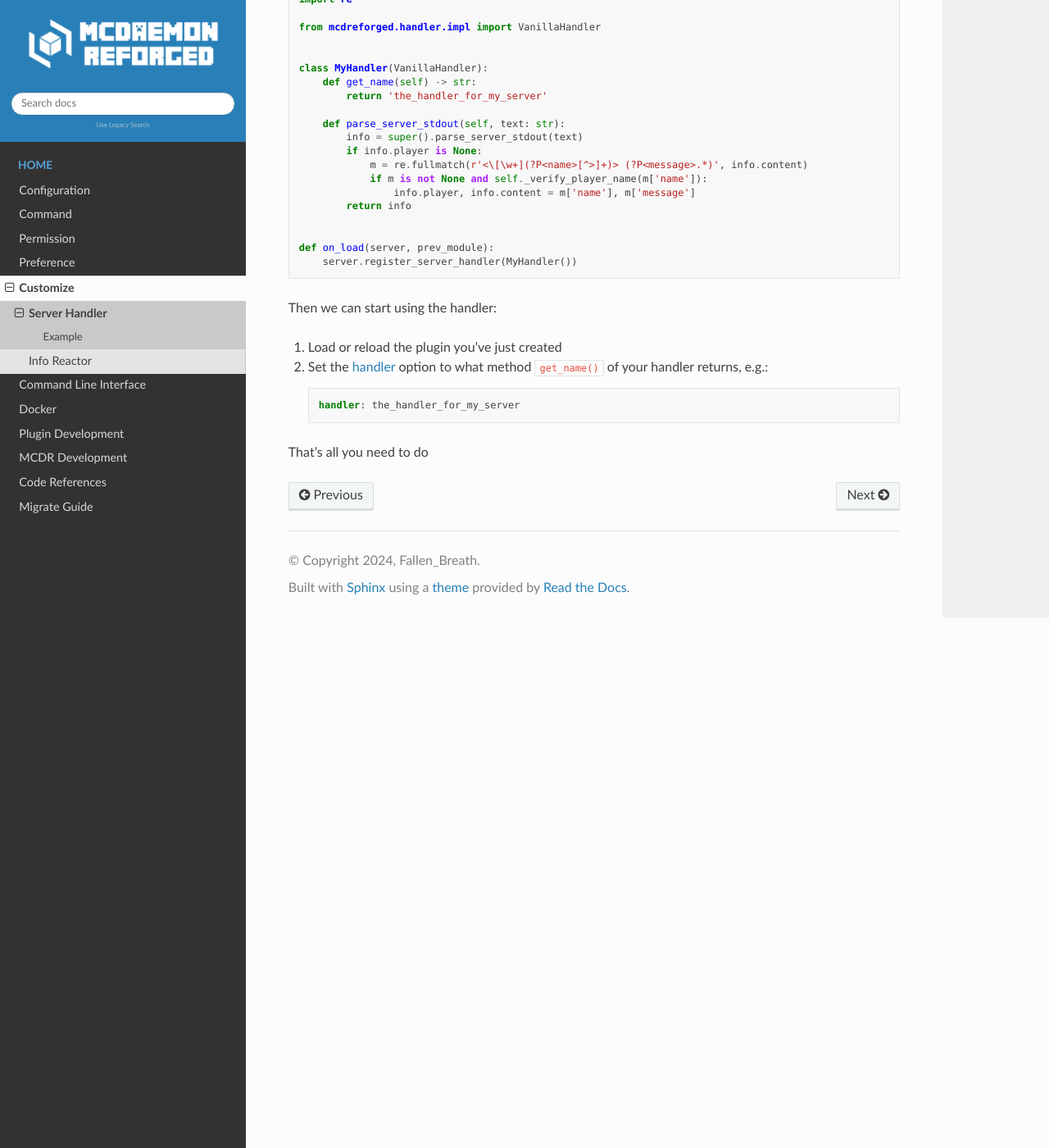
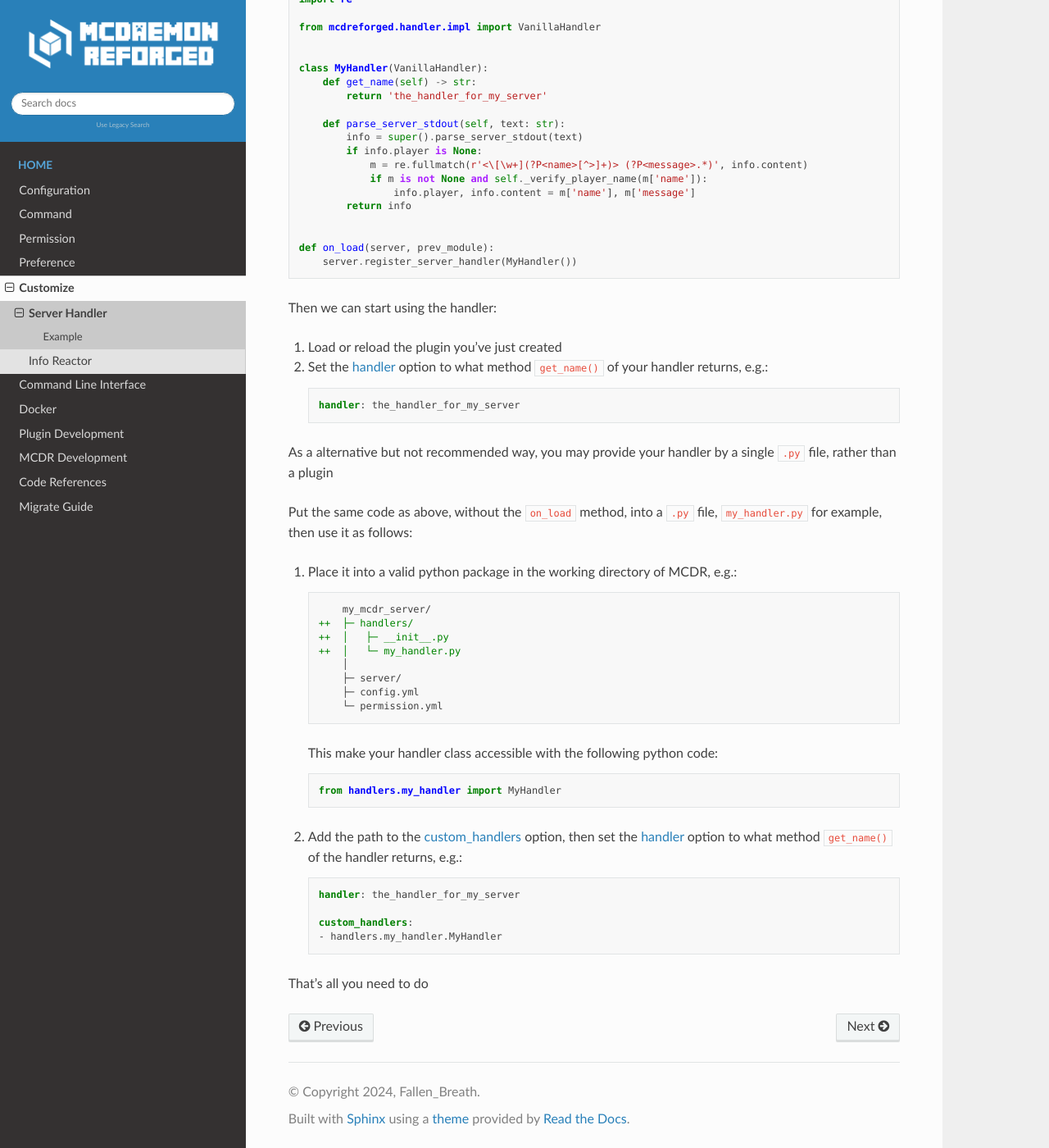
Before and after one commit to MCDReforged/MCDReforged, a Sphinx documentation site: the page built from docs/source/customize/handler.rst, in a window 1280 px wide and 1400 px high, scrolled down 949 px. Shown: the whole window at 82% size. Built offline with Sphinx 7.4.7 and the Read the Docs theme 2.0.0, drawn with Linux system fonts in a browser that asks for light colours; pages that are not in the unit, such as notebooks, are missing from menus; the version number could not be read and is left out; comment, search, counter and statistics services are not loaded.

Commit message:
fix(doc/handler): Add back usage of `.py` handlers
Since the `.py` handler is not deprecated, merely not recommended, this section should be kept in doc to let users to understand.

```diff
--- a/docs/source/customize/handler.rst
+++ b/docs/source/customize/handler.rst
@@ -60,4 +60,38 @@ Then we can start using the handler:
 
         handler: the_handler_for_my_server
 
+
+As a alternative but not recommended way, you may provide your handler by a single ``.py`` file, rather than a plugin
+
+Put the same code as above, without the ``on_load`` method, into a ``.py`` file, ``my_handler.py`` for example, then use it as follows:
+
+1.  Place it into a valid python package in the working directory of MCDR, e.g.:
+
+    .. code-block:: diff
+
+            my_mcdr_server/
+        ++  ├─ handlers/
+        ++  │   ├─ __init__.py
+        ++  │   └─ my_handler.py
+            │
+            ├─ server/
+            ├─ config.yml
+            └─ permission.yml
+
+    This make your handler class accessible with the following python code:
+
+    .. code-block:: python
+
+        from handlers.my_handler import MyHandler
+
+2.  Add the path to the :ref:`configuration:custom_handlers` option,
+    then set the :ref:`configuration:handler` option to what method ``get_name()`` of the handler returns, e.g.:
+
+    .. code-block:: yaml
+
+        handler: the_handler_for_my_server
+
+        custom_handlers:
+        - handlers.my_handler.MyHandler
+
 That's all you need to do
```
Also changed, not shown: 1 other file.
